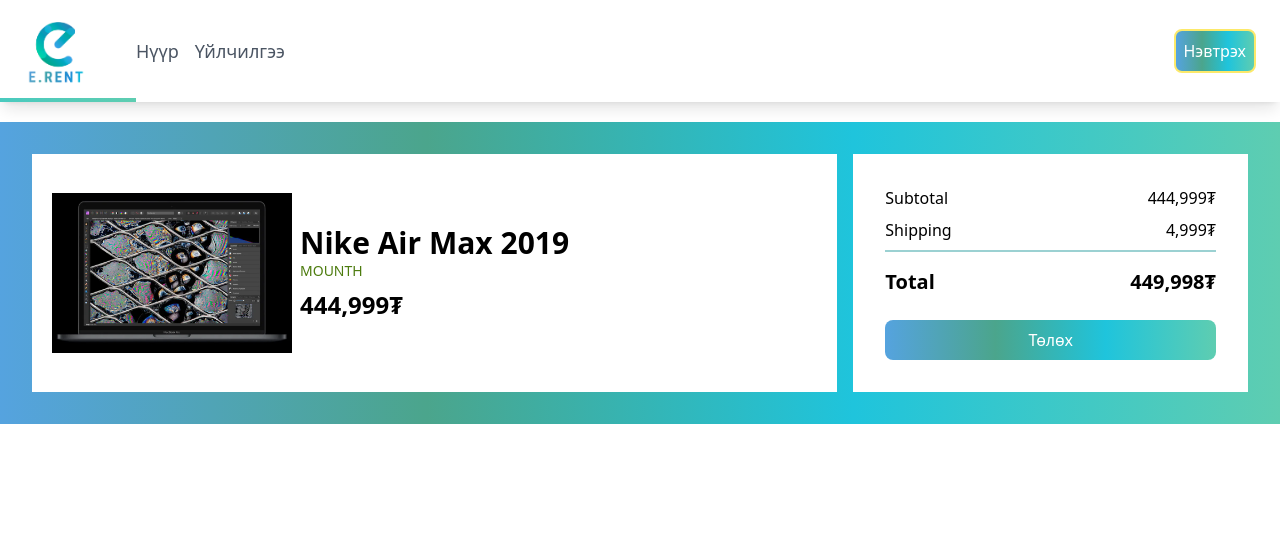
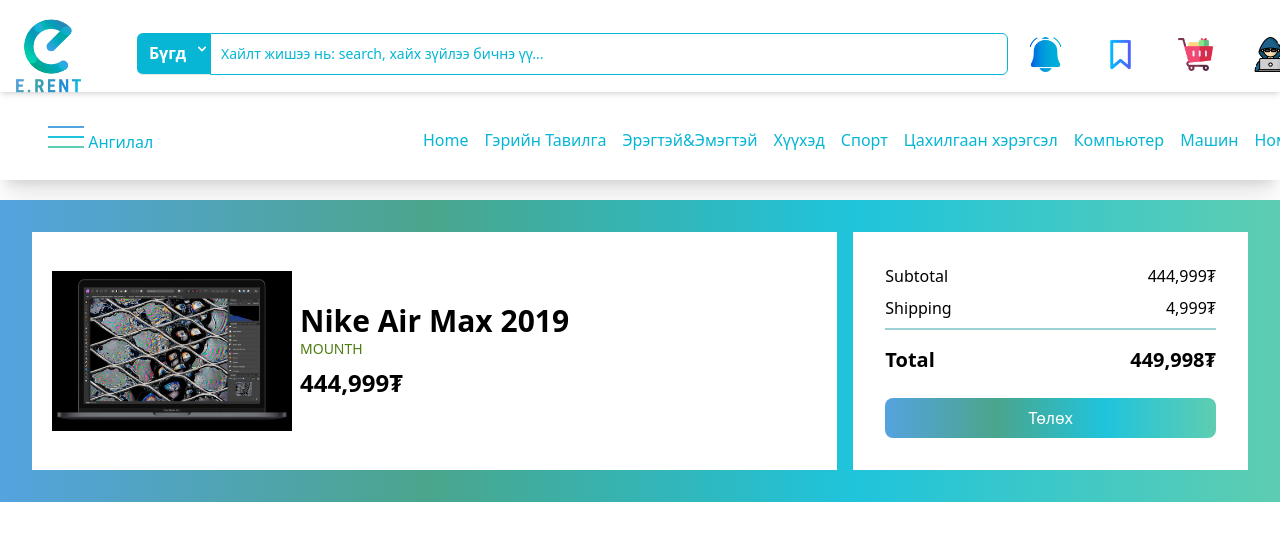
Before and after one commit to MuugiiU/project, a Next.js app in the folder front_end/: page /Cart in a window 1280 px wide. Shown: the top 540 px of the page. Built offline with nearby package versions, Linux system fonts and the light colour scheme.

Commit message:
Fix navbar

```diff
--- a/front_end/src/Layout/NavLayout.tsx
+++ b/front_end/src/Layout/NavLayout.tsx
@@ -1,12 +1,14 @@
 import React from "react";
 import Tnavbar from "@/components/Tnavbar/tnavbar";
 import Dele from "@/components/Tnavbar/dele";
+import Navbar from "@/components/Nav/Navbar";
 
 const NavLayout = ({ children }: any) => {
   return (
     <div className="">
       {/* <Tnavbar /> */}
-      <Dele />
+      {/* <Dele /> */}
+      <Navbar />
       {children}
     </div>
   );
--- a/front_end/src/components/Nav/Navbar.tsx
+++ b/front_end/src/components/Nav/Navbar.tsx
@@ -1,137 +1,82 @@
-import React from "react";
-import { Fragment } from "react";
-import { Menu, Transition } from "@headlessui/react";
-import { ChevronDownIcon } from "@heroicons/react/20/solid";
+import Subnav from "./Subnav";
+import Image from "next/image";
+import { FontAwesomeIcon } from "@fortawesome/react-fontawesome";
+import { faSearch } from "@fortawesome/free-solid-svg-icons";
+import NabPages from "./NabPages";
+import { useState } from "react";
 
-function classNames(...classes) {
-  return classes.filter(Boolean).join(" ");
+const imgPic01 = require("../../assets/images/notification-bell.png");
+const imgPic02 = require("../../assets/images/navbar_cart.png");
+const imgPic03 = require("../../assets/images/navbar_avatar.png");
+const imgPic04 = require("../../assets/images/navbar_bookmark.png");
+
+interface Inav {
+  nav: Boolean;
+  setNav: (nav: boolean) => void;
 }
 
 const Navbar = () => {
+  // responsive mobile menu
+
+  const [menuOpen, setMenuOpen] = useState(false);
+  const handleNav = () => {
+    setMenuOpen(!menuOpen);
+  };
   return (
-    <Menu as="div" className="relative inline-block text-left">
-      <div>
-        <Menu.Button className="inline-flex w-full justify-center gap-x-1.5 rounded-md bg-black text-white px-3 py-2 text-sm font-semibold text-gray-900 shadow-sm ring-1 ring-inset ring-gray-300 hover:bg-gray-50">
-          Options
-          <ChevronDownIcon
-            className="-mr-1 h-5 w-5 text-gray-400"
-            aria-hidden="true"
+    <div className="pt-3">
+      <div className="bg-white h-20 shadow-md ">
+        <div className="container mx-auto  items-center gap-15 flex justify-between">
+          <picture className="flex gap-10 items-center">
+            <img src="./images/e.rent.png" height={100} width={100} alt="imagew" />
+          </picture>
+          {/* Search heseg ehlej bg ni  */}
+
+          <form className="w-9/12 pl-10">
+            <div className="md:flex z-[-1] md:z-auto md:static absolute w-10/12 left-0 md:w-auto md:py-0 py-4 md:pl-0 pl-7 md:opacity-100 opacity-0  top-[-300px] transition-all ease-in duration-500">
+              {/* bugd deer darahaar category dropdown hiih component  */}
+              <Subnav />
+
+              <div className="relative w-full mr-5">
+                <input
+                  type="search"
+                  id="search-dropdown"
+                  className="block p-2.5  w-full z-20 text-sm  placeholder-cyan-500 rounded-r-md border-cyan-500"
+                  placeholder="Хайлт жишээ нь: search, хайх зүйлээ бичнэ үү..."
+                  required
+                />
+                <button
+                  type="submit"
+                  className="absolute top-0 right-0 p-2.5 text-sm font-medium text-white rounded-r-lg  hover:bg-cyan-500 focus:ring-4 focus:outline-none focus:ring-blue-300 dark:bg-blue-600 dark:hover:bg-blue-700 dark:focus:ring-blue-800 bg-transparent"
+                >
+                  <svg aria-hidden="true" className="w-5 h-5" fill="none" stroke="currentColor" viewBox="0 0 24 24" xmlns="http://www.w3.org/2000/svg">
+                    <path stroke-linecap="round" stroke-linejoin="round" stroke-width="2" d="M21 21l-6-6m2-5a7 7 0 11-14 0 7 7 0 0114 0z"></path>
+                  </svg>
+                  <span className="sr-only px-5">Хайх</span>
+                </button>
+              </div>
+            </div>
+          </form>
+
+          {/* responsive menu icon */}
+          <FontAwesomeIcon
+            icon={faSearch}
+            className="inline-flex items-center p-2 text-2xl text-cyan-500 rounded-lg md:hidden hover:bg-gray-100 focus:outline-none focus:ring-2 focus:ring-gray-200 dark:text-cyan-400 dark:hover:bg-cyan-700 dark:focus:ring-gray-600"
           />
-        </Menu.Button>
+          <div id="navbar-search">
+            <div className="lg:flex gap-10 w-3/12 md:hidden max-sm:hidden z-[-1] md:z-auto md:static absolute">
+              <picture className="flex gap-10">
+                <Image src={imgPic01} alt="pic" height={35} width={35} />
+                <Image src={imgPic04} alt="pic" height={35} width={35} />
+                <Image src={imgPic02} alt="pic" height={35} width={35} />
+                <Image src={imgPic03} alt="pic" height={35} width={35} />
+              </picture>
+            </div>
+          </div>
+        </div>
       </div>
-
-      <Transition
-        as={Fragment}
-        enter="transition ease-out duration-100"
-        enterFrom="transform opacity-0 scale-95"
-        enterTo="transform opacity-100 scale-100"
-        leave="transition ease-in duration-75"
-        leaveFrom="transform opacity-100 scale-100"
-        leaveTo="transform opacity-0 scale-95"
-      >
-        <Menu.Items className="absolute right-0 z-10 mt-2 w-56 origin-top-right divide-y divide-gray-100 rounded-md bg-white shadow-lg ring-1 ring-black ring-opacity-5 focus:outline-none">
-          <div className="py-1">
-            <Menu.Item>
-              {({ active }) => (
-                <a
-                  href="#"
-                  className={classNames(
-                    active ? "bg-gray-100 text-gray-900" : "text-gray-700",
-                    "block px-4 py-2 text-sm"
-                  )}
-                >
-                  Edit
-                </a>
-              )}
-            </Menu.Item>
-            <Menu.Item>
-              {({ active }) => (
-                <a
-                  href="#"
-                  className={classNames(
-                    active ? "bg-gray-100 text-gray-900" : "text-gray-700",
-                    "block px-4 py-2 text-sm"
-                  )}
-                >
-                  Duplicate
-                </a>
-              )}
-            </Menu.Item>
-          </div>
-          <div className="py-1">
-            <Menu.Item>
-              {({ active }) => (
-                <a
-                  href="#"
-                  className={classNames(
-                    active ? "bg-gray-100 text-gray-900" : "text-gray-700",
-                    "block px-4 py-2 text-sm"
-                  )}
-                >
-                  Archive
-                </a>
-              )}
-            </Menu.Item>
-            <Menu.Item>
-              {({ active }) => (
-                <a
-                  href="#"
-                  className={classNames(
-                    active ? "bg-gray-100 text-gray-900" : "text-gray-700",
-                    "block px-4 py-2 text-sm"
-                  )}
-                >
-                  Move
-                </a>
-              )}
-            </Menu.Item>
-          </div>
-          <div className="py-1">
-            <Menu.Item>
-              {({ active }) => (
-                <a
-                  href="#"
-                  className={classNames(
-                    active ? "bg-gray-100 text-gray-900" : "text-gray-700",
-                    "block px-4 py-2 text-sm"
-                  )}
-                >
-                  Share
-                </a>
-              )}
-            </Menu.Item>
-            <Menu.Item>
-              {({ active }) => (
-                <a
-                  href="#"
-                  className={classNames(
-                    active ? "bg-gray-100 text-gray-900" : "text-gray-700",
-                    "block px-4 py-2 text-sm"
-                  )}
-                >
-                  Add to favorites
-                </a>
-              )}
-            </Menu.Item>
-          </div>
-          <div className="py-1">
-            <Menu.Item>
-              {({ active }) => (
-                <a
-                  href="#"
-                  className={classNames(
-                    active ? "bg-gray-100 text-gray-900" : "text-gray-700",
-                    "block px-4 py-2 text-sm"
-                  )}
-                >
-                  Delete
-                </a>
-              )}
-            </Menu.Item>
-          </div>
-        </Menu.Items>
-      </Transition>
-    </Menu>
+      {/* category-toi mobile responsive */}
+      <NabPages />
+    </div>
   );
 };
 
--- a/front_end/src/pages/index.tsx
+++ b/front_end/src/pages/index.tsx
@@ -13,6 +13,7 @@
 import LoginModal from "@/components/Auth/Login";
 import Hover from "@/components/Hover/hover";
 import ProductSwiper from "@/components/Product/ProductCard/ProductSwiper";
+import Navbar from "@/components/Nav/Navbar";
 
 const Index = () => {
   return (
```
